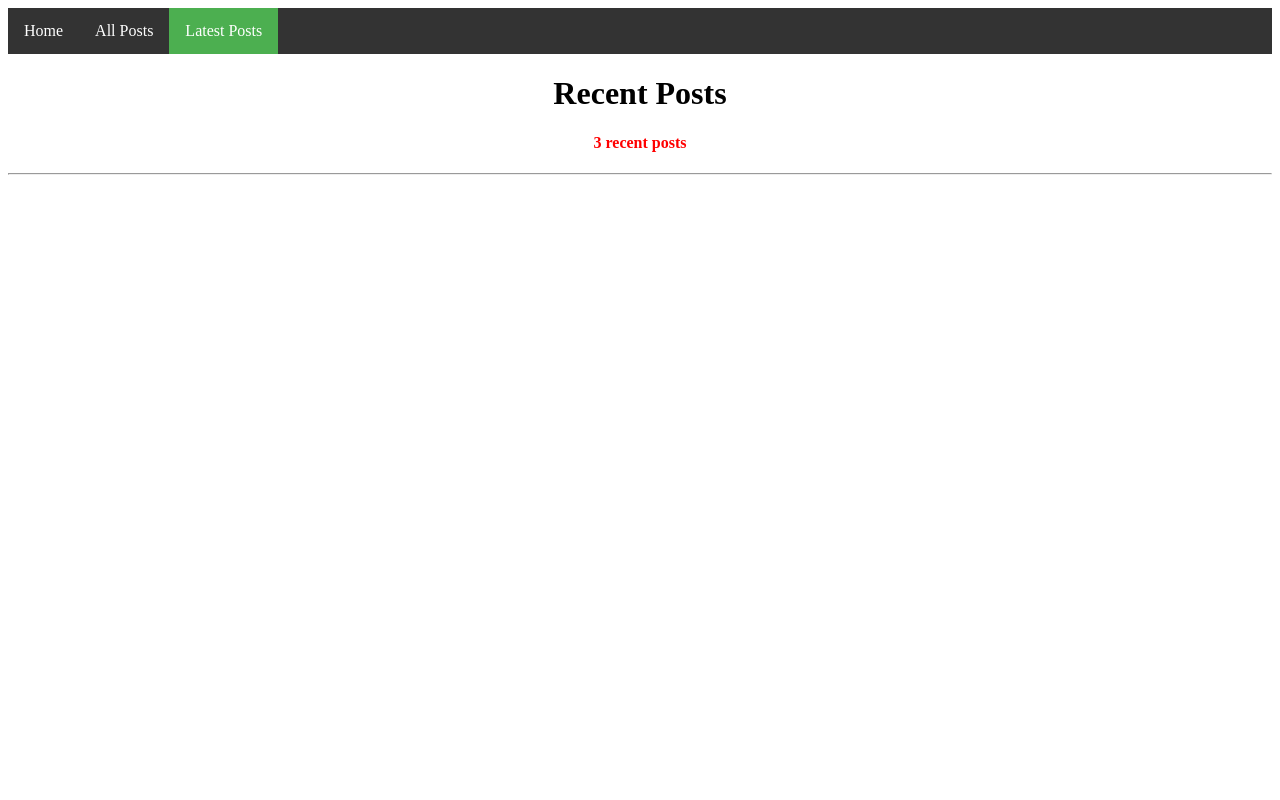
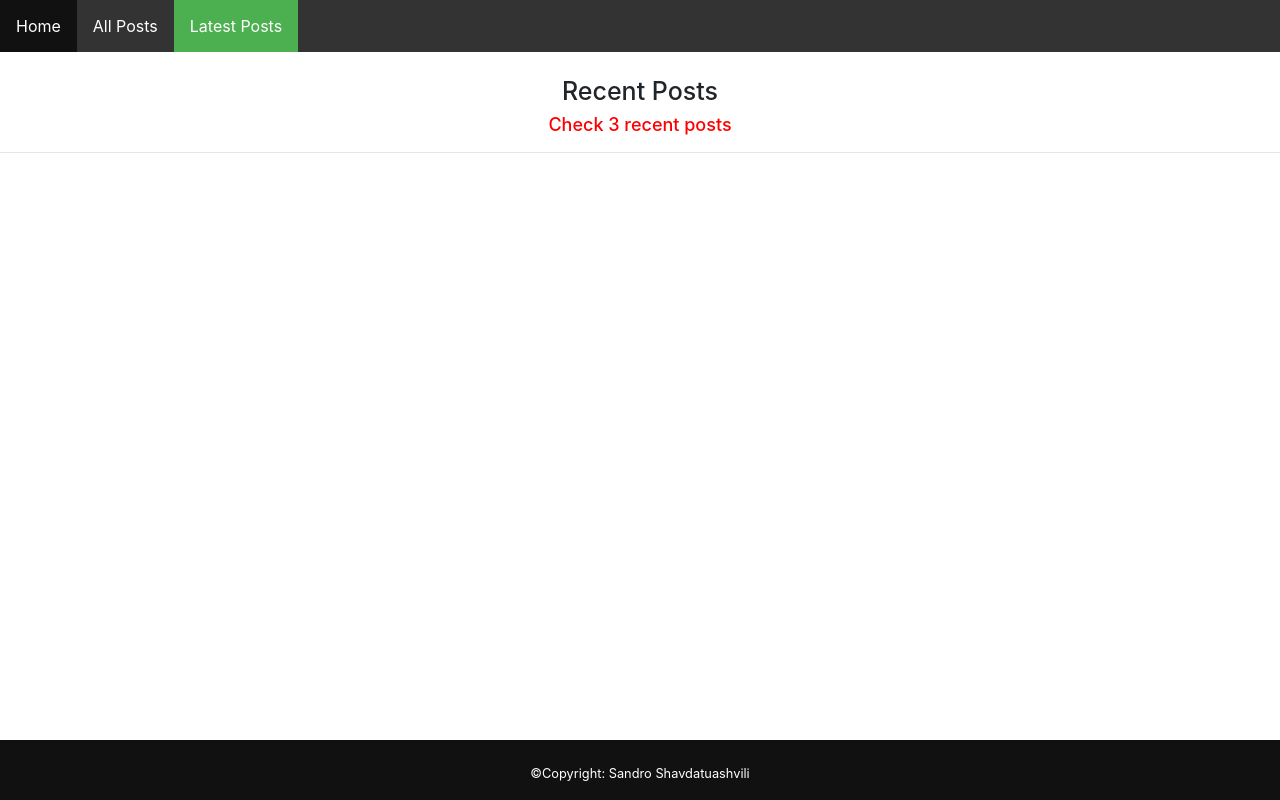
Before and after one commit to ShavdatuashviliSandro/redis_blog, a Flask app: page /recent_posts in a window 1280 px wide. Run offline with Flask 2, Linux system fonts and the light colour scheme; data that the repository does not hold is empty; some libraries are stand-ins or nearby versions.

Commit message:
finished project

```diff
--- a/main.py
+++ b/main.py
@@ -4,6 +4,7 @@ from flask import Flask, render_template, request, flash
 app = Flask(__name__)
 r = redis.Redis()
 app.secret_key = 'sandro'
+
 last_id = 0
 
 
@@ -45,10 +46,21 @@ def posts():
 
     return render_template('posts.html', posts=posts)
 
+
 @app.route('/recent_posts')
 def recent_posts():
-    posts = {}
-    return render_template('recent_posts.html',posts = posts)
+    post_ids = r.lrange('post_id', 0, 2)
+    recent_posts = dict()
+    for post_id in post_ids:
+        name_byte = r.get(f'news:name:{post_id.decode("utf-8")}')
+        name = name_byte.decode('utf-8')
+
+        post_byte = r.get(f'news:post:{post_id.decode("utf-8")}')
+        post = post_byte.decode('utf-8')
+
+        recent_posts[name] = post
+    return render_template('recent_posts.html', posts=recent_posts)
+
 
 if __name__ == '__main__':
     app.run()
--- /dev/null
+++ b/static/css/recent_posts.css
@@ -0,0 +1,46 @@
+.ulist {
+    list-style-type: none;
+    margin: 0;
+    padding: 0;
+    overflow: hidden;
+    background-color: #333;
+}
+
+.list {
+    float: left;
+}
+
+.list a {
+    display: block;
+    color: white;
+    text-align: center;
+    padding: 14px 16px;
+    text-decoration: none;
+}
+
+.footer {
+    width: 100%;
+    height: 60px;
+    background-color: #111;
+    color: white;
+    text-decoration: none;
+    position: fixed;
+    bottom: 0;
+    text-align: center;
+}
+
+.footer-text {
+    color: white;
+}
+
+.list a:hover:not(.active) {
+    background-color: #111;
+}
+
+.active {
+    background-color: #4CAF50;
+}
+
+.data {
+    font-size: x-large;
+}
--- a/templates/recent_posts.html
+++ b/templates/recent_posts.html
@@ -1,61 +1,35 @@
-<!DOCTYPE html>
-<html>
-
+<html lang="en">
 <head>
-  <style>
-    .ulist {
-      list-style-type: none;
-      margin: 0;
-      padding: 0;
-      overflow: hidden;
-      background-color: #333;
-    }
-
-    .list {
-      float: left;
-    }
-
-    .list a {
-      display: block;
-      color: white;
-      text-align: center;
-      padding: 14px 16px;
-      text-decoration: none;
-    }
-
-    .list a:hover:not(.active) {
-      background-color: #111;
-    }
-
-    .active {
-      background-color: #4CAF50;
-    }
-
-    .data {
-      font-size: x-large;
-    }
-  </style>
+    <meta charset="utf-8">
+    <link rel="stylesheet" href="https://cdnjs.cloudflare.com/ajax/libs/font-awesome/4.7.0/css/font-awesome.min.css">
+    <link rel="stylesheet" href="https://maxcdn.bootstrapcdn.com/bootstrap/4.0.0/css/bootstrap.min.css">
+    <meta name="viewport" content="width=device-width, initial-scale=1, shrink-to-fit=no">
+    <title>PostApp - Posts</title>
+    <link rel="stylesheet" href="../static/css/recent_posts.css">
 </head>
-
 <body>
-
 <ul class="ulist">
     <li class="list"><a href="/">Home</a></li>
     <li class="list"><a href="/posts">All Posts</a></li>
     <li class="list"><a class="active" href="/recent_posts">Latest Posts</a></li>
 </ul>
-
-  <h1 align="center"> Recent Posts</h1>
-
-  <h4 style="color:red" align="center">3 recent posts</h4>
+<br>
+<h1 align="center" style="font-size: 25px"> Recent Posts</h1>
+<h4 style="color:red; font-size: 18px" align="center">Check 3 recent posts</h4>
 <hr>
 <br>
+<div>
     <ul>
-
-    {% for k,v in posts.items() %}
-    <li class = "data">{{ k }} posted {{v}}</li>
+        {% for author,post in posts.items() %}
+        <li class="data"><strong>{{ author }}</strong> Posted - {{post}}</li>
+        <br>
         {% endfor %}
     </ul>
-
+</div>
+<div class="footer">
+    <br>
+    <small>©Copyright: <a href="https://www.linkedin.com/in/sandro-shavdatuashvili-7b627b198/" class="footer-text"
+                          target="_blank">Sandro Shavdatuashvili</a></small>
+</div>
 </body>
 </html>
```
Also changed, not shown: static/css/home.css (added, +58 -0 lines), static/css/posts.css (added, +44 -0 lines), templates/home.html (+15 -65 lines), templates/posts.html (+16 -39 lines), test.py (renamed from hello.py). Lines whose indentation alone changed are shown as unchanged.
